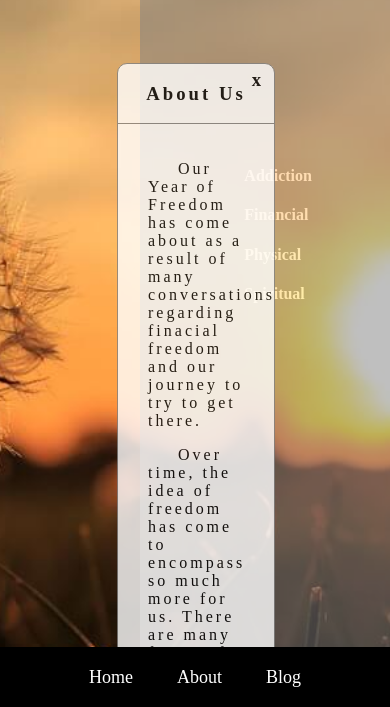
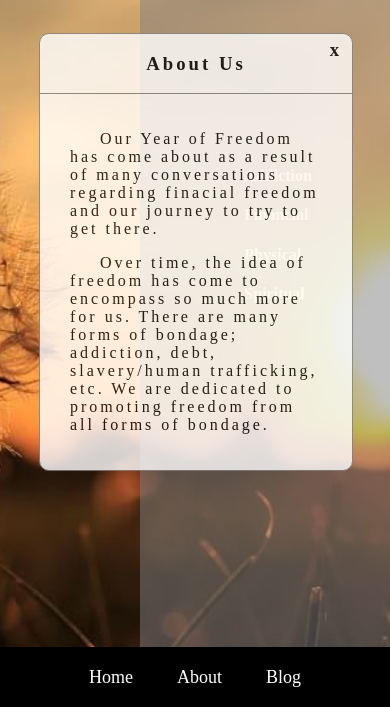
Before and after one commit to Brian-T-Hart/our-year-of-freedom, a plain HTML site: page index.html in a window 390 px wide. Both pictures are taken after a click on the element "About". Shown: the part 137-844 px from the top of the page. Drawn offline with Linux system fonts and the light colour scheme.

Commit message:
added a media query

```diff
--- a/style.css
+++ b/style.css
@@ -195,3 +195,11 @@ p {
 	from {opacity: 0;}
 	to {opacity: 0.5;}
 }
+
+@media only screen and (max-width: 600px) {
+    .about-container, .blog-container {
+		left: 10%;
+		top: 170px;
+		width: 80%;
+	}
+}
```
